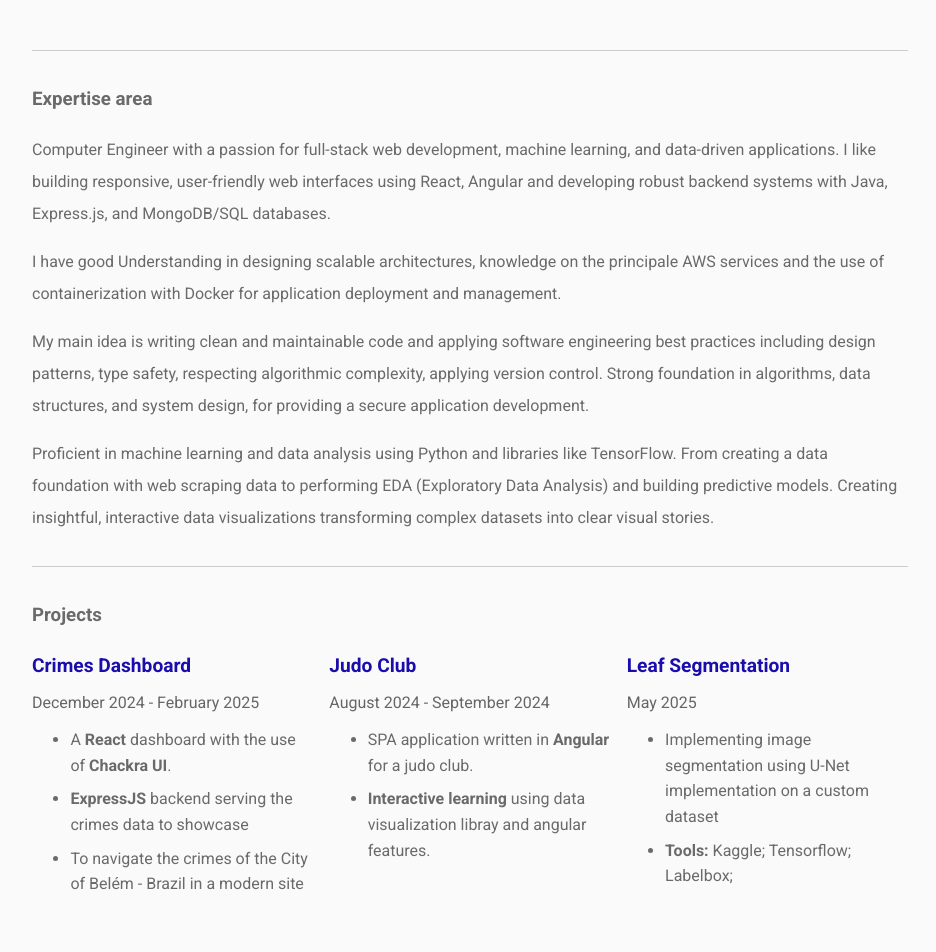
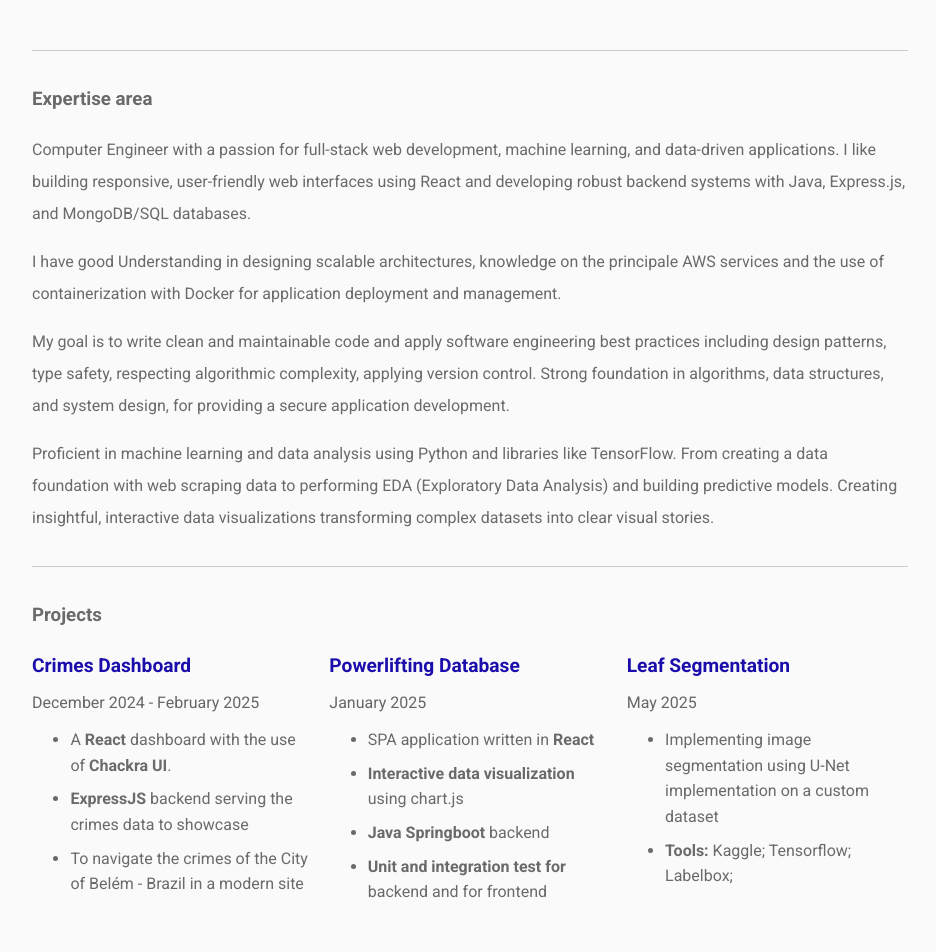
Before and after one commit to shortpathfirst/myblog, a Next.js app: page /myblog/resume in a window 1280 px wide. Shown: the part 440-1392 px from the top of the page, without its empty margins (332-1268 px from the left). Built offline with nearby package versions, Linux system fonts and the light colour scheme.

Commit message:
Update resume
Update projects and resume

```diff
--- a/package.json
+++ b/package.json
@@ -1,6 +1,6 @@
 {
   "name": "myblog",
-  "version": "0.1.0",
+  "version": "1.0.0",
   "description": "My personal blog to showcase some project",
   "homepage": "https://github.com/shortpathfirst/myblog",
   "repository": {
--- a/src/app/resume/page.tsx
+++ b/src/app/resume/page.tsx
@@ -8,7 +8,7 @@ const Resume = () => {
             {/* Download sidebar */}
             <div className={styles.sidebar}>
                 <h1>Resume</h1>
-                <a className={styles["download-btn"]}  href="/myblog/resume.pdf" target="_blank">Download</a>
+                <a className={styles["download-btn"]} href="/myblog/resume.pdf" target="_blank">Download</a>
             </div>
             {/* Content */}
             <div className={styles.resumeContent}>
@@ -19,7 +19,7 @@ const Resume = () => {
 
                 <h3>Education</h3>
                 <div className={styles.grid}>
-                    <p><strong>B.S. Computer Engineer</strong><br />Degree score: 90 | 110<br />Università degli studi di Perugia, PG <br />Aug 2014 – Dec 2018</p>
+                    <p><strong>B.S. Computer Engineer</strong><br />Degree score: 86 | 110<br />Università degli studi di Perugia, PG <br />Aug 2014 – Dec 2018</p>
                     <p><strong>M.S. Data Science</strong><br />-<br />Università degli studi di Perugia, PG<br />Aug 2019 – May 2022</p>
                 </div>
                 <hr />
@@ -29,12 +29,12 @@ const Resume = () => {
                 <div>
                     <p>
                         Computer Engineer with a passion for full-stack web development, machine learning, and data-driven applications.
-                        I like building responsive, user-friendly web interfaces using React, Angular and developing robust backend systems with Java, Express.js, and MongoDB/SQL databases.
+                        I like building responsive, user-friendly web interfaces using React and developing robust backend systems with Java, Express.js, and MongoDB/SQL databases.
                     </p>
                     <p>
                         I have good Understanding in designing scalable architectures, knowledge on the principale AWS services and the use of containerization with Docker for application deployment and management.
                     </p>
-                    <p> My main idea is writing clean and maintainable code and applying software engineering best practices including design patterns, type safety, respecting algorithmic complexity, applying version control. Strong foundation in algorithms, data structures, and system design, for providing a secure application development.</p>
+                    <p> My goal is to write clean and maintainable code and apply software engineering best practices including design patterns, type safety, respecting algorithmic complexity, applying version control. Strong foundation in algorithms, data structures, and system design, for providing a secure application development.</p>
                     <p>
                         Proficient in machine learning and data analysis using Python and libraries like TensorFlow. From creating a data foundation with web scraping data to performing EDA (Exploratory Data Analysis) and building predictive models. Creating insightful, interactive data visualizations transforming complex datasets into clear visual stories.
                     </p>
@@ -57,13 +57,15 @@ const Resume = () => {
                                 ]
                             },
                             {
-                                "name": "Judo Club",
-                                "date": "August 2024 - September 2024",
+                                "name": "Powerlifting Database",
+                                "date": "January 2025",
                                 "isSite": false,
-                                "url": "https://github.com/shortpathfirst/judoclub",
+                                "url": "https://github.com/shortpathfirst/PowerliftingDatabase",
                                 "descriptionList": [
-                                    "SPA application written in <strong>Angular</strong> for a judo club. ",
-                                    "<strong>Interactive learning</strong> using data visualization libray and angular features."
+                                    "SPA application written in <strong>React</strong>",
+                                    "<strong>Interactive data visualization</strong> using chart.js",
+                                    "<strong>Java Springboot</strong> backend",
+                                    "<strong>Unit and integration test for </strong> backend and for frontend",
                                 ]
                             },
                             {
@@ -74,6 +76,16 @@ const Resume = () => {
                                 "descriptionList": [
                                     "Implementing image segmentation using U-Net implementation on a custom dataset ",
                                     "<strong>Tools:</strong> Kaggle; Tensorflow; Labelbox;"
+                                ]
+                            },
+                            {
+                                "name": "Judo-club",
+                                "date": "May 2025",
+                                "isSite": false,
+                                "url": "https://shortpathfirst.github.io/judo-club/",
+                                "descriptionList": [
+                                    "A modern NextJS website for a judo club designed as a landing page for the club and to navigate about tecnhical resources about judo.",
+                                    "Using <strong>MDX</strong> content management"
                                 ]
                             }
                         ].map((project, i) => (
--- a/src/content/techStackScroll.json
+++ b/src/content/techStackScroll.json
@@ -12,5 +12,5 @@
     { "name": "Java", "url": "https://cdn.jsdelivr.net/gh/devicons/devicon@latest/icons/java/java-original.svg" },
     { "name": "TensorflowJS", "url": "https://cdn.jsdelivr.net/gh/devicons/devicon@latest/icons/tensorflow/tensorflow-original.svg" },
     { "name": "TypeScript", "url": "https://cdn.jsdelivr.net/gh/devicons/devicon/icons/typescript/typescript-original.svg" },
-    { "name": "QGIS", "url": "/images/qgis-icon.png" }
+    { "name": "QGIS", "url": "/myblog/images/qgis-icon.png" }
 ]
```
Also changed, not shown: src/content/projects.json (+11 -8 lines), public/projectsthumbs/logo_judo.svg (added).
